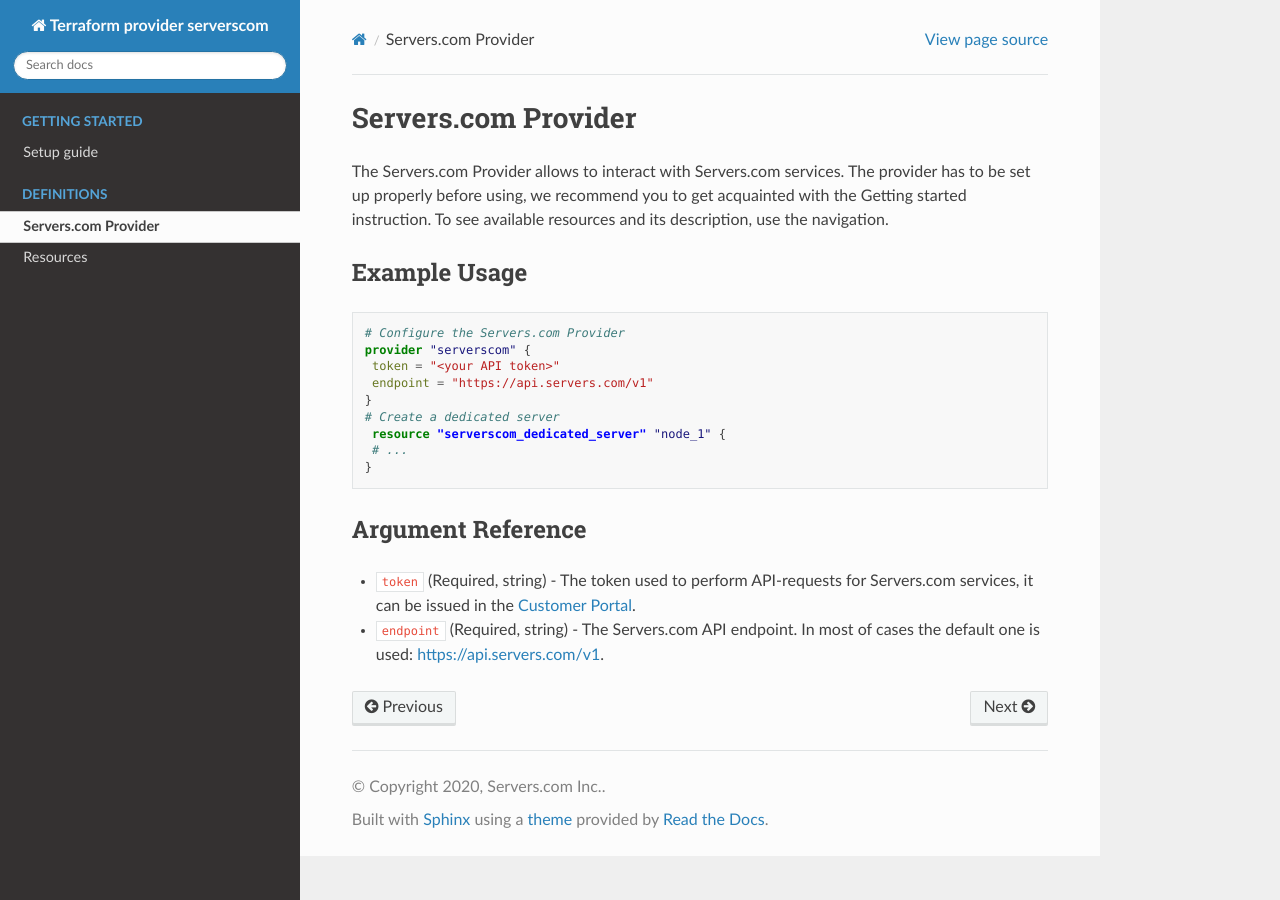
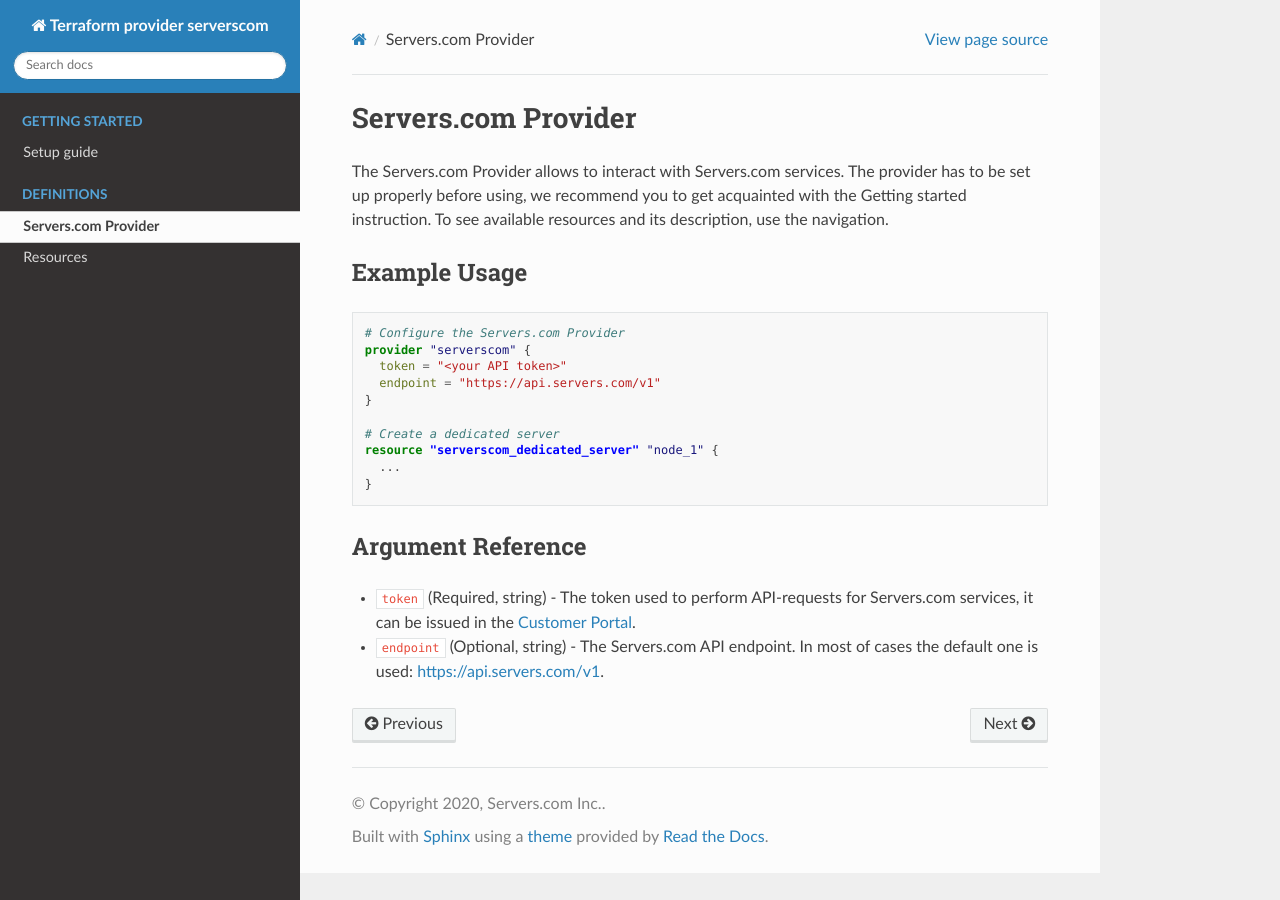
Before and after one commit to serverscom/terraform-provider-serverscom, a Sphinx documentation site: the page built from docs/topics/provider.rst, in a window 1280 px wide. Built offline with Sphinx 7.4.7 and the Read the Docs theme 2.0.0, drawn with Linux system fonts in a browser that asks for light colours.

Commit message:
Minor doc fixes

```diff
--- a/docs/index.rst
+++ b/docs/index.rst
@@ -18,7 +18,7 @@ Terraform provider serverscom's documentation!
    :titlesonly:
    :caption: Definitions
 
-   topics/scprovider.rst
+   topics/provider.rst
    topics/resources.rst
 
 .. vi: textwidth=79
--- a/docs/topics/scprovider.rst
+++ b/docs/topics/provider.rst
@@ -1,27 +1,28 @@
-.. _scprovider:
+.. _provider:
 
 Servers.com Provider
-*********
+********************
 
 The Servers.com Provider allows to interact with Servers.com services. The provider has to be set up properly before using, we recommend you to get acquainted with the Getting started instruction. To see available resources and its description, use the navigation.
 
 Example Usage
-===============
+=============
 
 .. sourcecode:: terraform
 
   # Configure the Servers.com Provider
   provider "serverscom" {
-   token = "<your API token>"
-   endpoint = "https://api.servers.com/v1"
+    token = "<your API token>"
+    endpoint = "https://api.servers.com/v1"
   }
+
   # Create a dedicated server
-   resource "serverscom_dedicated_server" "node_1" {
-   # ...
+  resource "serverscom_dedicated_server" "node_1" {
+    ...
   }
 
 Argument Reference
-===============
+==================
 
 - ``token`` (Required, string) - The token used to perform API-requests for Servers.com services, it can be issued in the `Customer Portal <https://portal.servers.com/#/profile/api-tokens>`_.
-- ``endpoint`` (Required, string) - The Servers.com API endpoint. In most of cases the default one is used: https://api.servers.com/v1.
+- ``endpoint`` (Optional, string) - The Servers.com API endpoint. In most of cases the default one is used: https://api.servers.com/v1.
--- a/docs/topics/resources.rst
+++ b/docs/topics/resources.rst
@@ -6,7 +6,7 @@ Resources
 List of resources
 
 Available Resources
-===============
+===================
 
 The following list contains a description of the resources:
 
```
Also changed, not shown: docs/topics/introduction.rst (+5 -3 lines).
